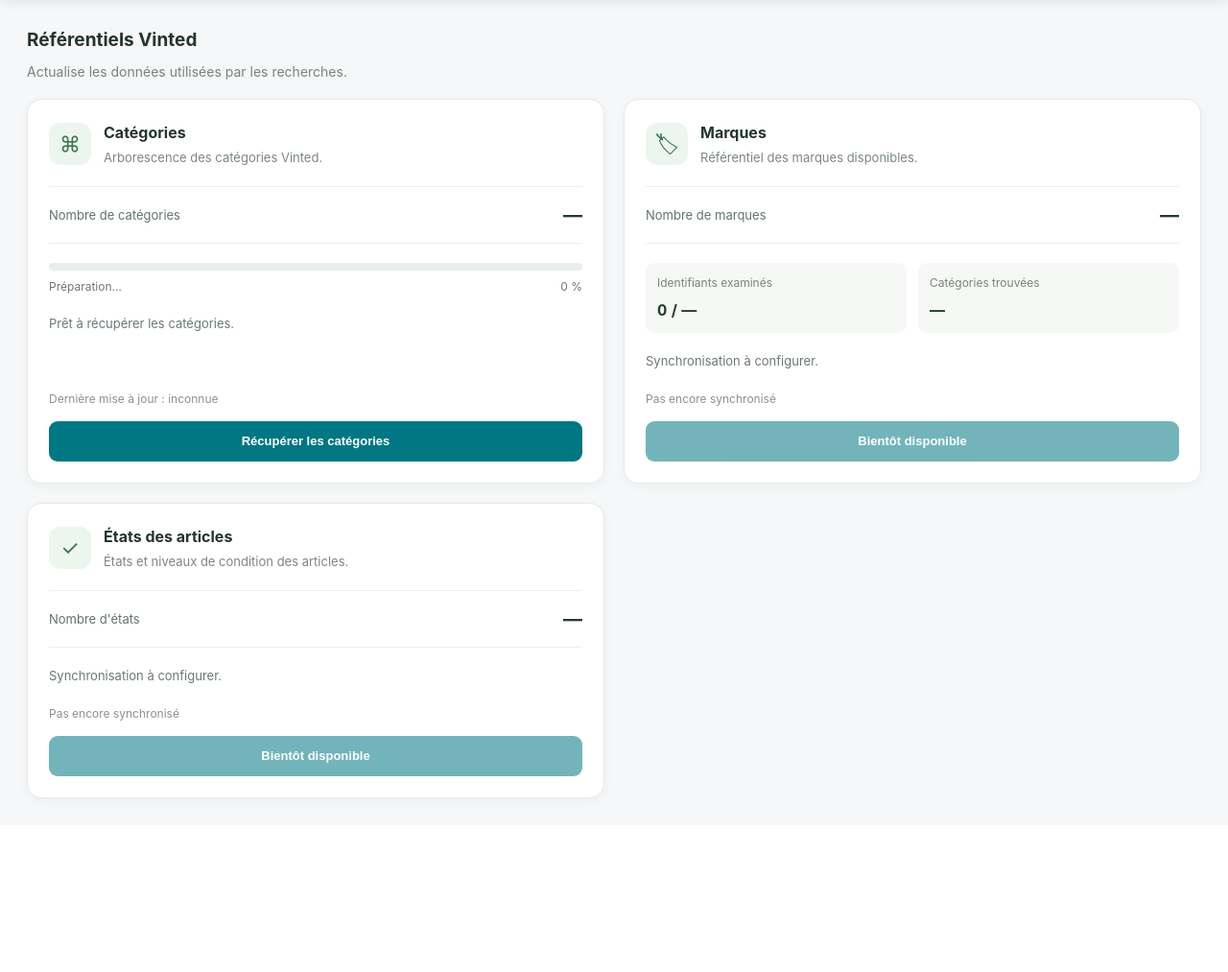
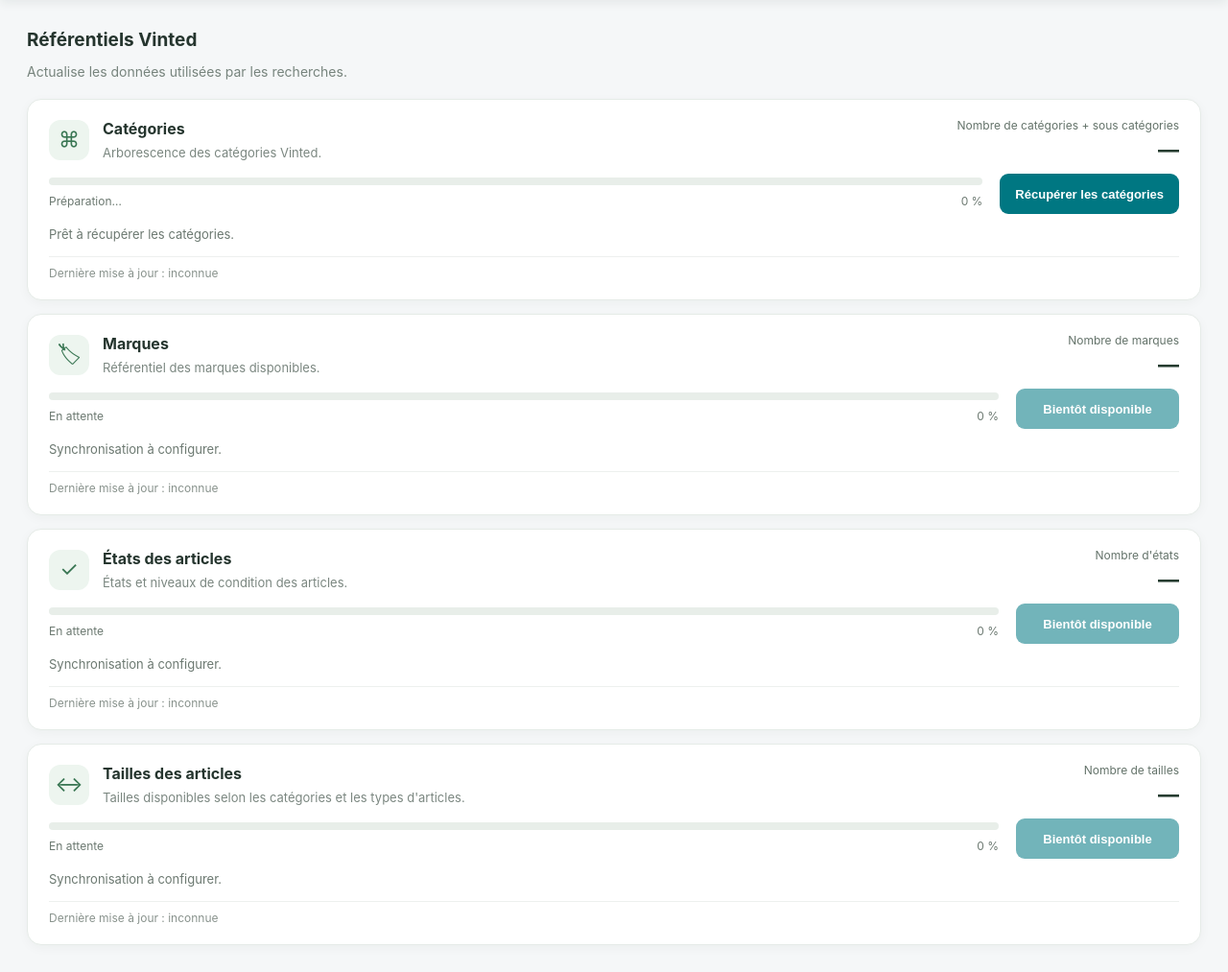
Before and after one commit to Imagir0/vinted-watcher, a FastAPI app: page /parameters in a window 1280 px wide. Shown: the part 77-1090 px from the top of the page at 96% size. Before the commit the page ends 915 px from the top, so only its background shows below. Run offline with FastAPI, Linux system fonts and the light colour scheme; data that the repository does not hold is empty.

Commit message:
Modification interface parametres + nb total catégories dynamique

```diff
--- a/app/main.py
+++ b/app/main.py
@@ -444,7 +444,7 @@ def scan_categories():
                         {
                             "status": "running",
                             "scanned_ids": 0,
-                            "total_ids": None,
+                            "total_ids": 0,
                             "progress_percent": 0,
                             "categories_found": 0,
                             "progress_label": "Préparation du scan…",
--- a/frontend/static/components/parameters/js/parameters.js
+++ b/frontend/static/components/parameters/js/parameters.js
@@ -13,6 +13,7 @@ document.addEventListener("DOMContentLoaded", () => {
     if (!syncButton) return;
 
     let statusPolling = null;
+    let scanIsRunning = false;
 
     async function loadCategoryStats() {
         try {
@@ -24,7 +25,10 @@ document.addEventListener("DOMContentLoaded", () => {
 
             const stats = await response.json();
 
-            if (Number.isFinite(Number(stats.total_categories))) {
+            if (
+                !scanIsRunning &&
+                Number.isFinite(Number(stats.total_categories))
+            ) {
                 totalElement.textContent =
                     Number(stats.total_categories).toLocaleString("fr-FR");
             }
@@ -46,6 +50,7 @@ document.addEventListener("DOMContentLoaded", () => {
         const running = data.status === "running";
         const done = data.status === "done";
         const failed = data.status === "error";
+        scanIsRunning = running;
 
         syncButton.disabled = running;
         syncButton.textContent = running
@@ -55,6 +60,14 @@ document.addEventListener("DOMContentLoaded", () => {
         if (running) {
             statusElement.textContent =
                 data.message || "Récupération des catégories en cours…";
+
+            if (
+                totalElement &&
+                Number.isFinite(Number(data.categories_found))
+            ) {
+                totalElement.textContent =
+                    Number(data.categories_found).toLocaleString("fr-FR");
+            }
 
             progressContainer.hidden = false;
 
@@ -150,6 +163,24 @@ document.addEventListener("DOMContentLoaded", () => {
         syncButton.textContent = "Lancement…";
         statusElement.textContent = "Lancement du scan des catégories…";
 
+        // Réinitialiser les compteurs visuels au lancement
+        if (totalElement) {
+            totalElement.textContent = "0";
+        }
+
+        if (scannedElement) {
+            scannedElement.textContent = "0 / —";
+        }
+
+        if (foundElement) {
+            foundElement.textContent = "0";
+        }
+
+        progressBar.style.width = "0%";
+        progressPercent.textContent = "0 %";
+        progressLabel.textContent = "Préparation du scan…";
+        progressContainer.hidden = false;
+
         try {
             const response = await fetch("/api/categories/scan", {
                 method: "POST",
--- a/frontend/static/components/parameters/parameters.css
+++ b/frontend/static/components/parameters/parameters.css
@@ -32,71 +33,128 @@
 }
 
 .parameters-grid {
-    display: grid;
-    grid-template-columns: repeat(2, minmax(0, 1fr));
-    gap: 20px;
+    display: flex;
+    flex-direction: column;
+    gap: 14px;
+    width: 100%;
 }
 
 .parameter-card {
     display: flex;
     flex-direction: column;
-    gap: 20px;
+    gap: 12px;
+    width: 100%;
     min-width: 0;
-    padding: 22px;
+    padding: 18px 22px;
+    box-sizing: border-box;
     background: #fff;
     border: 1px solid #e5ebe7;
     border-radius: 15px;
     box-shadow: 0 3px 12px rgb(25 50 35 / 4%);
 }
 
-.parameter-card-header {
+.parameter-card-heading {
     display: flex;
     align-items: center;
-    gap: 13px;
+    gap: 14px;
+    min-width: 0;
 }
 
 .parameter-icon {
     display: flex;
+    flex: 0 0 42px;
     align-items: center;
     justify-content: center;
-    flex-shrink: 0;
-    width: 44px;
-    height: 44px;
+    width: 42px;
+    height: 42px;
     border-radius: 12px;
     background: #edf5ef;
     color: #397653;
     font-size: 22px;
 }
 
-.parameter-card-header h3 {
+.parameter-title {
+    flex: 1;
+    min-width: 0;
+}
+
+.parameter-title h3 {
     margin: 0;
     font-size: 16px;
     font-weight: 650;
 }
 
-.parameter-card-header p {
-    margin: 5px 0 0;
+.parameter-title p {
+    margin: 4px 0 0;
     color: #7b8780;
     font-size: 13px;
     line-height: 1.5;
 }
 
-.parameter-stats {
+.parameter-card-heading .parameter-stats {
     display: flex;
-    align-items: center;
-    justify-content: space-between;
-    gap: 12px;
-    padding: 14px 0;
-    border-top: 1px solid #edf0ee;
-    border-bottom: 1px solid #edf0ee;
+    flex: 0 0 auto;
+    flex-direction: column;
+    align-items: flex-end;
+    gap: 3px;
+    margin-left: auto;
+    padding: 0;
+    border: 0;
     color: #64736a;
-    font-size: 13px;
+    font-size: 12px;
+    text-align: right;
 }
 
 .parameter-stats strong {
     color: #263c30;
-    font-size: 20px;
+    font-size: 22px;
     font-variant-numeric: tabular-nums;
+    line-height: 1.2;
+}
+
+.parameter-card-progress {
+    display: flex;
+    align-items: center;
+    gap: 18px;
+    min-width: 0;
+}
+
+.parameter-progress {
+    display: flex;
+    flex: 1;
+    flex-direction: column;
+    gap: 8px;
+    min-width: 0;
+}
+
+.parameter-progress-track {
+    overflow: hidden;
+    height: 8px;
+    border-radius: 99px;
+    background: #e8eee9;
+}
+
+.parameter-progress-bar {
+    width: 0;
+    height: 100%;
+    border-radius: inherit;
+    background: #007782;
+    transition: width 0.3s ease;
+}
+
+.parameter-progress-info {
+    display: flex;
+    justify-content: space-between;
+    gap: 12px;
+    color: #6c7971;
+    font-size: 12px;
+}
+
+.parameter-card-progress .parameter-button {
+    flex: 0 0 auto;
+    width: auto;
+    min-width: 170px;
+    white-space: nowrap;
 }
 
 .parameter-status {
@@ -108,10 +166,12 @@
 
 .parameter-card-footer {
     display: flex;
-    flex-direction: column;
-    align-items: flex-start;
+    align-items: center;
+    justify-content: flex-start;
     gap: 14px;
-    margin-top: auto;
+    margin-top: 0;
+    padding-top: 8px;
+    border-top: 1px solid #edf0ee;
 }
 
 .parameter-card-footer > span {
@@ -120,6 +180,9 @@
 }
 
 .parameter-button {
+    display: inline-flex;
+    align-items: center;
+    justify-content: center;
     width: 100%;
     min-height: 42px;
     padding: 10px 16px;
@@ -140,34 +203,6 @@
 .parameter-button:disabled {
     opacity: 0.55;
     cursor: not-allowed;
-}
-
-.parameter-progress {
-    display: flex;
-    flex-direction: column;
-    gap: 8px;
-}
-
-.parameter-progress-track {
-    overflow: hidden;
-    height: 8px;
-    border-radius: 99px;
-    background: #e8eee9;
-}
-
-.parameter-progress-bar {
-    height: 100%;
-    border-radius: inherit;
-    background: #007782;
-    transition: width 0.3s ease;
-}
-
-.parameter-progress-info {
-    display: flex;
-    justify-content: space-between;
-    gap: 12px;
-    color: #6c7971;
-    font-size: 12px;
 }
 
 .parameter-live-details {
--- a/frontend/static/components/parameters/parameters.html
+++ b/frontend/static/components/parameters/parameters.html
@@ -28,19 +28,19 @@
 
                     <!-- Catégories -->
                     <article class="parameter-card" id="categories-card">
-                        <div class="parameter-card-header">
+                        <div class="parameter-card-heading">
                             <div class="parameter-icon">⌘</div>
-                            <div>
+                            <div class="parameter-title">
                                 <h3>Catégories</h3>
                                 <p>Arborescence des catégories Vinted.</p>
                             </div>
+                            <div class="parameter-stats">
+                                <span>Nombre de catégories + sous catégories</span>
+                                <strong id="categories-total">—</strong>
+                            </div>
                         </div>
 
-                        <div class="parameter-stats">
-                            <span>Nombre de catégories</span>
-                            <strong id="categories-total">—</strong>
-                        </div>
-
+                        <div class="parameter-card-progress">
                             <div class="parameter-progress" id="categories-progress-container" hidden>
                                 <div class="parameter-progress-track">
                                     <div
@@ -55,19 +55,6 @@
                                 </div>
                             </div>
 
-                        <p
-                            class="parameter-status"
-                            id="categories-status"
-                            role="status"
-                            aria-live="polite"
-                        >
-                            Chargement des informations…
-                        </p>
-
-                        <div class="parameter-card-footer">
-                            <span id="categories-last-update">
-                                Dernière mise à jour : inconnue
-                            </span>
                             <button
                                 type="button"
                                 class="parameter-button"
@@ -76,83 +63,143 @@
                                 Récupérer les catégories
                             </button>
                         </div>
+
+                        <p
+                            class="parameter-status"
+                            id="categories-status"
+                            role="status"
+                            aria-live="polite"
+                        >Chargement des informations…</p>
+
+                        <div class="parameter-card-footer">
+                            <span id="categories-last-update">
+                                Dernière mise à jour : inconnue
+                            </span>
+                        </div>
                     </article>
 
-                    <!-- Marques : interface préparée pour la suite -->
+                    <!-- Marques -->
                     <article class="parameter-card" id="brands-card">
-                        <div class="parameter-card-header">
+                        <div class="parameter-card-heading">
                             <div class="parameter-icon">🏷</div>
-                            <div>
+                            <div class="parameter-title">
                                 <h3>Marques</h3>
                                 <p>Référentiel des marques disponibles.</p>
                             </div>
-                        </div>
-
                             <div class="parameter-stats">
                                 <span>Nombre de marques</span>
                                 <strong id="brands-total">—</strong>
                             </div>
-
-                        <div class="parameter-live-details">
-                            <div>
-                                <span>Identifiants examinés</span>
-                                <strong id="categories-scanned">0 / —</strong>
                         </div>
 
-                            <div>
-                                <span>Catégories trouvées</span>
-                                <strong id="categories-found">—</strong>
+                        <div class="parameter-card-progress">
+                            <div class="parameter-progress" id="brands-progress-container" hidden>
+                                <div class="parameter-progress-track">
+                                    <div class="parameter-progress-bar" id="brands-progress-bar"
+                                        style="width: 0%"></div>
+                                </div>
+                                <div class="parameter-progress-info">
+                                    <span id="brands-progress-label">En attente</span>
+                                    <span id="brands-progress-percent">0 %</span>
                                 </div>
                             </div>
 
-                        <p class="parameter-status">
+                            <button type="button" class="parameter-button" disabled>
+                                Bientôt disponible
+                            </button>
+                        </div>
+
+                        <p class="parameter-status" id="brands-status">
                             Synchronisation à configurer.
                         </p>
 
                         <div class="parameter-card-footer">
-                            <span>Pas encore synchronisé</span>
-                            <button
-                                type="button"
-                                class="parameter-button"
-                                disabled
-                            >
-                                Bientôt disponible
-                            </button>
+                            <span id="brands-last-update">Dernière mise à jour : inconnue</span>
                         </div>
                     </article>
 
-                    <!-- États : interface préparée pour la suite -->
+                    <!-- États des articles -->
                     <article class="parameter-card" id="conditions-card">
-                        <div class="parameter-card-header">
+                        <div class="parameter-card-heading">
                             <div class="parameter-icon">✓</div>
-                            <div>
+                            <div class="parameter-title">
                                 <h3>États des articles</h3>
                                 <p>États et niveaux de condition des articles.</p>
                             </div>
-                        </div>
-
                             <div class="parameter-stats">
                                 <span>Nombre d'états</span>
                                 <strong id="conditions-total">—</strong>
                             </div>
+                        </div>
 
-                        <p class="parameter-status">
+                        <div class="parameter-card-progress">
+                            <div class="parameter-progress" id="conditions-progress-container" hidden>
+                                <div class="parameter-progress-track">
+                                    <div class="parameter-progress-bar" id="conditions-progress-bar"
+                                        style="width: 0%"></div>
+                                </div>
+                                <div class="parameter-progress-info">
+                                    <span id="conditions-progress-label">En attente</span>
+                                    <span id="conditions-progress-percent">0 %</span>
+                                </div>
+                            </div>
+
+                            <button type="button" class="parameter-button" disabled>
+                                Bientôt disponible
+                            </button>
+                        </div>
+
+                        <p class="parameter-status" id="conditions-status">
                             Synchronisation à configurer.
                         </p>
 
                         <div class="parameter-card-footer">
-                            <span>Pas encore synchronisé</span>
-                            <button
-                                type="button"
-                                class="parameter-button"
-                                disabled
-                            >
+                            <span id="conditions-last-update">Dernière mise à jour : inconnue</span>
+                        </div>
+                    </article>
+
+                    <!-- Tailles des articles -->
+                    <article class="parameter-card" id="sizes-card">
+                        <div class="parameter-card-heading">
+                            <div class="parameter-icon">↔</div>
+                            <div class="parameter-title">
+                                <h3>Tailles des articles</h3>
+                                <p>Tailles disponibles selon les catégories et les types d'articles.</p>
+                            </div>
+                            <div class="parameter-stats">
+                                <span>Nombre de tailles</span>
+                                <strong id="sizes-total">—</strong>
+                            </div>
+                        </div>
+
+                        <div class="parameter-card-progress">
+                            <div class="parameter-progress" id="sizes-progress-container" hidden>
+                                <div class="parameter-progress-track">
+                                    <div class="parameter-progress-bar" id="sizes-progress-bar"
+                                        style="width: 0%"></div>
+                                </div>
+                                <div class="parameter-progress-info">
+                                    <span id="sizes-progress-label">En attente</span>
+                                    <span id="sizes-progress-percent">0 %</span>
+                                </div>
+                            </div>
+
+                            <button type="button" class="parameter-button" disabled>
                                 Bientôt disponible
                             </button>
+                        </div>
+
+                        <p class="parameter-status" id="sizes-status">
+                            Synchronisation à configurer.
+                        </p>
+
+                        <div class="parameter-card-footer">
+                            <span id="sizes-last-update">Dernière mise à jour : inconnue</span>
                         </div>
                     </article>
 
                 </div>
+
             </section>
         </section>
 
--- a/frontend/static/components/scan/js/app.js
+++ b/frontend/static/components/scan/js/app.js
@@ -1,5 +1,5 @@
 import { $, api, notice } from "./api.js";
-import { currentQuery, loadConfigIntoForm, loadCategories } from "./search.js";
+import { currentQuery, loadConfigIntoForm, loadCategories } from "./searchCategories.js";
 import { loadItems, renderItems } from "./listings.js";
 
 let config = {};
@@ -117,6 +117,7 @@ async function init() {
     try {
         await loadConfig();
         await loadItems();
+        await loadCategories();
 
         notice("Prêt. Les articles affichés sont ceux déjà enregistrés par le scanner.");
 
--- a/frontend/static/components/scan/js/search.js
+++ b/frontend/static/components/scan/js/searchCategories.js
@@ -66,7 +66,10 @@ export function loadConfigIntoForm(cfg) {
 
 
 export async function loadCategories() {
-    const response = await fetch("/data/categories/categories.json");
+    const response = await fetch(
+        `/data/categories/categories.json?t=${Date.now()}`,
+        { cache: "no-store" }
+    );
 
     if (!response.ok) {
         throw new Error("Impossible de charger les catégories.");
```
Also changed, not shown: other parts of frontend/static/components/parameters/parameters.css (+55 -6 lines). Lines whose indentation alone changed are shown as unchanged.
